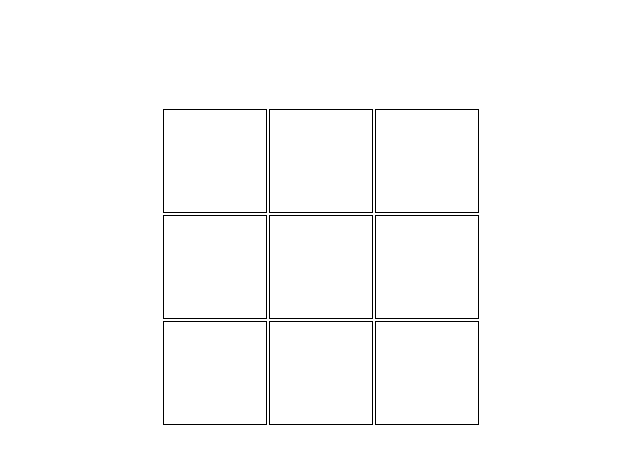
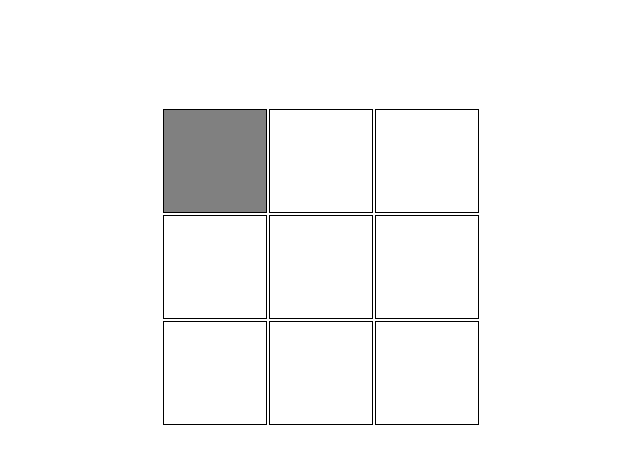
Before and after one commit to TSPeterson206/tic-tac-toe, a website: page index.html in a window 1280 px wide. In both pictures the pointer is over the element 534 px from the left and 269 px from the top of the page. Shown: the part 108-572 px from the top of the page, without its empty margins (319-959 px from the left). Drawn offline with Linux system fonts and the light colour scheme.

Commit message:
added hover effect

```diff
--- a/main.css
+++ b/main.css
@@ -20,3 +20,8 @@ p {
   text-align:center;
   font-size:40px;
 }
+
+.square:hover {
+  background-color:grey;
+  transition:.75s;
+}
```
